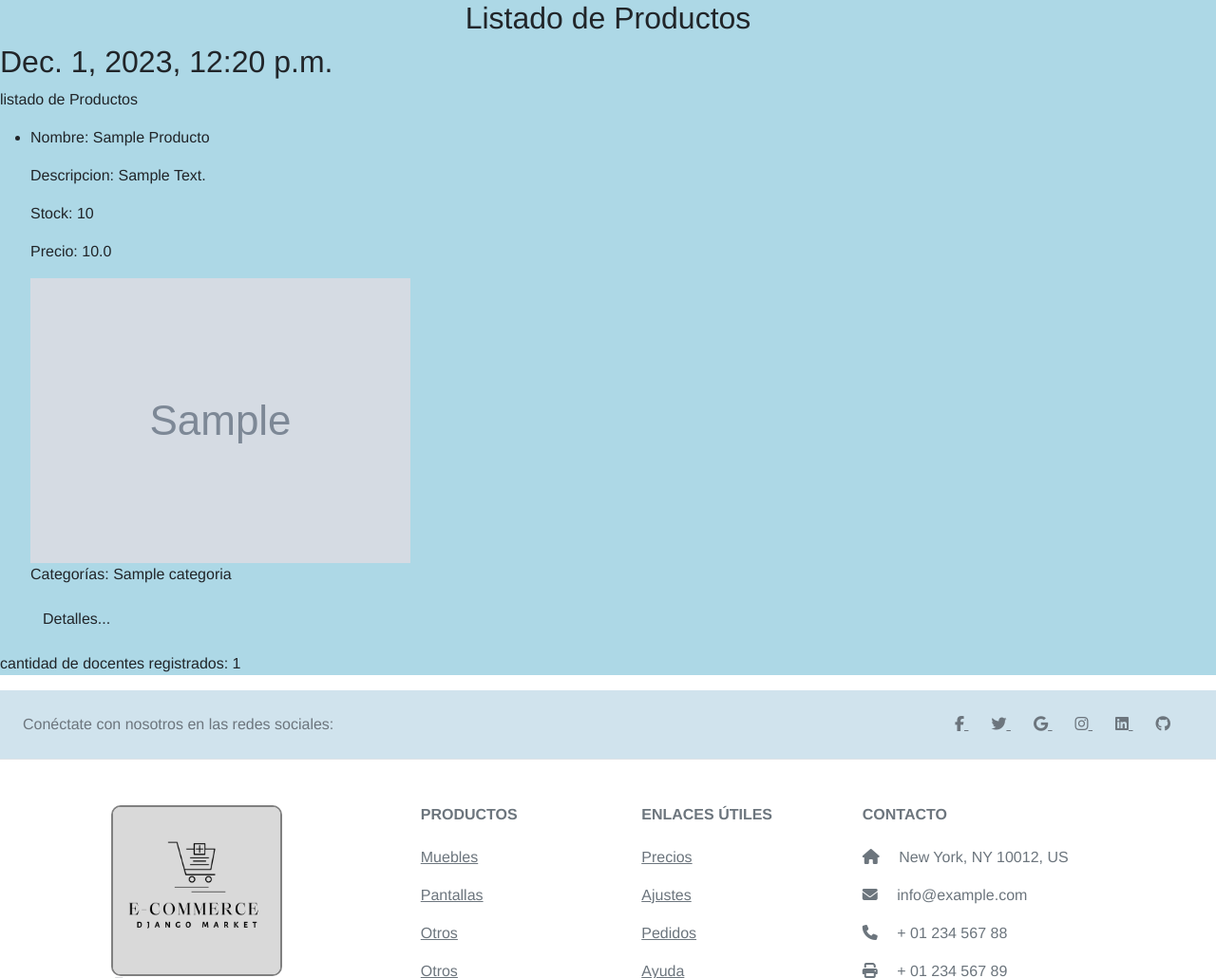
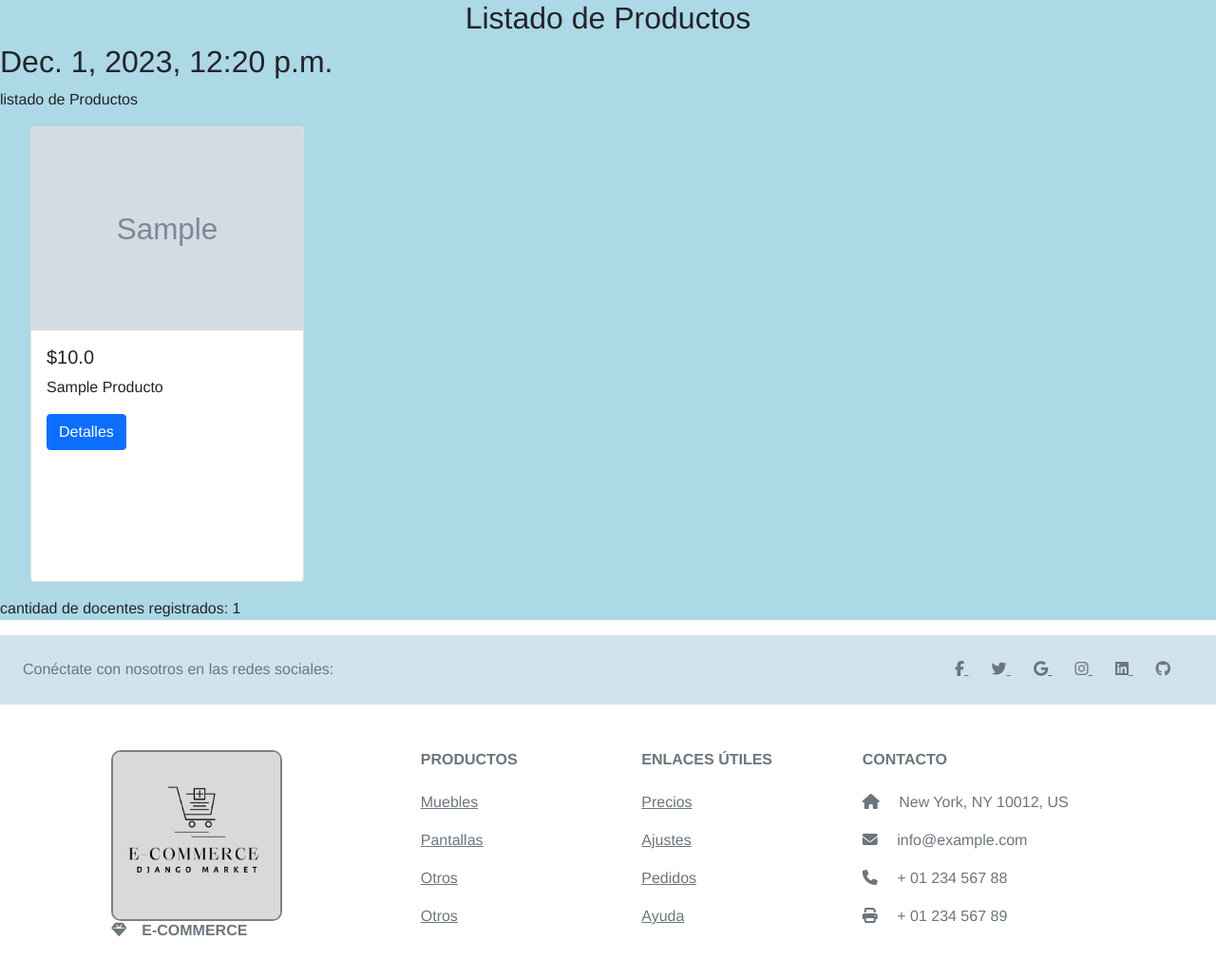
Before and after one commit to DiegoGomezcor4/proyectodjango, a Django app: page /productos/listado in a window 1280 px wide. Shown: the part 126-1156 px from the top of the page at 95% size. Run offline with Django 5.2, Linux system fonts and the light colour scheme; a user stored in the database is signed in; tables that the repository leaves empty hold one stand-in row (values such as "Sample post"); grey boxes marked "Sample" are stand-in pictures; some libraries are stand-ins or nearby versions.

Commit message:
listado_productos

```diff
--- a/core/forms.py
+++ b/core/forms.py
@@ -161,7 +161,7 @@ class AltaUsuarioForm(forms.Form):
         cleaned_data = super().clean()
         ciudad = cleaned_data.get('ciudad')
         # Ejemplo de validación de la ciudad (puedes personalizar esto según tus necesidades)
-        if ciudad.lower() not in ['buenos aires', 'cordoba', 'rosario']:
+        if ciudad.lower() in ['corrientes', 'cordoba', 'rosario']:
             raise ValidationError({'ciudad': self.fields['ciudad'].error_messages['invalid']})
 
 # Formulario basado en clases (AuthenticationForm hereda de forms.Form) -> class AuthenticationForm(forms.Form)
--- a/core/models.py
+++ b/core/models.py
@@ -25,7 +25,7 @@ class Categoria(models.Model):
 class Producto(models.Model):
     nombre = models.CharField(max_length=100, verbose_name='nombre')
     descripcion = models.CharField(max_length=150, verbose_name='descripcion')
-    imagen = models.ImageField(upload_to='static/img/products', verbose_name='imagen')
+    imagen = models.ImageField(upload_to='products',null=True, blank=True, verbose_name='imagen')
     Stock = models.IntegerField(verbose_name='stock')
     precio = models.FloatField(verbose_name='precio')
     categoria = models.ManyToManyField(Categoria) # relacion muchos a muchos / producto -> categoria
--- a/core/templates/master.html
+++ b/core/templates/master.html
@@ -125,6 +125,7 @@
                     Administracion
                   </a>
                   <ul class="dropdown-menu" aria-labelledby="navbarDropdown">
+                    <li><a class="dropdown-item" href="{% url 'signup' %}">Crear Usuarios</a></li>
                     <li><a class="dropdown-item" href="{% url 'usuarios_listado' %}">Listado de Usuarios</a></li>
                     <li><a class="dropdown-item" href="">Listado de Categorias</a></li>
                     <li><hr class="dropdown-divider" /></li>
--- a/core/templates/productos_listado.html
+++ b/core/templates/productos_listado.html
@@ -10,8 +10,8 @@
     <h2>{{ fecha_actual }}</h2>
     <p>listado de Productos</p>
     <ul>
-        {% for nombre_producto in listado_productos %}
-            <li>
+        {% comment %} {% for nombre_producto in listado_productos %} {% endcomment %}
+            {% comment %} <li>
                 <p>Nombre: {{nombre_producto.nombre | title}}</p>
                 <p>Descripcion: {{nombre_producto.descripcion | title}}</p>
                 <p>Stock: {{nombre_producto.Stock}}</p>
@@ -30,8 +30,26 @@
                 <div>
                     <button type="button" class="btn btn-light-blue btn-md">Detalles...</button>
                 </div>
-            </li>
-        {% endfor %}
+            </li> {% endcomment %}
+
+            {% comment %} {% endfor %} {% endcomment %}
+
+            <div class="card-container row-cols-md-5 g-4">
+                {% for nombre_producto in listado_productos %}
+                <div class="col">
+                  <div class="card" style="width: 18rem; height: 30rem;">
+                    <!-- Usar el atributo onerror para proporcionar una imagen predeterminada -->
+                    <img src="{{ nombre_producto.imagen.url }}" onerror="this.src='/ruta/a/imagen_default.jpg'" class="card-img-top" alt="{{ nombre_producto.nombre }}">
+                    <div class="card-body">
+                      <h5 class="card-title">${{nombre_producto.precio}}</h5>
+                      <p class="card-text">{{nombre_producto.nombre | title}}</p>
+                      <a href="#" class="btn btn-primary">Detalles</a>
+                    </div>
+                  </div>
+                </div>
+                {% endfor %}
+              </div>
+
     </ul>
 
     {% if listado_productos.count > 0 %}
--- a/core/views.py
+++ b/core/views.py
@@ -138,7 +138,9 @@ def crear_producto(request):
         form = ProductoForm(request.POST)
         if form.is_valid():
             form.save()
-            return redirect('productos_listado')  # Redirige a la página de lista de productos
+            return redirect('productos_listado')  # Redirige a la página de listado de productos
+        else:
+            print(form.errors)
     else:
         form = ProductoForm()
 
```
Also changed, not shown: core/migrations/0001_initial.py, core/static/img/products/teclado1.jpg (added), media/products/mouse1.jpg (added), media/products/teclado1.jpg (added), media/static/img/products/544px-Computer_monitor.jpg (deleted), media/static/img/products/tv-samgung.webp (deleted).
